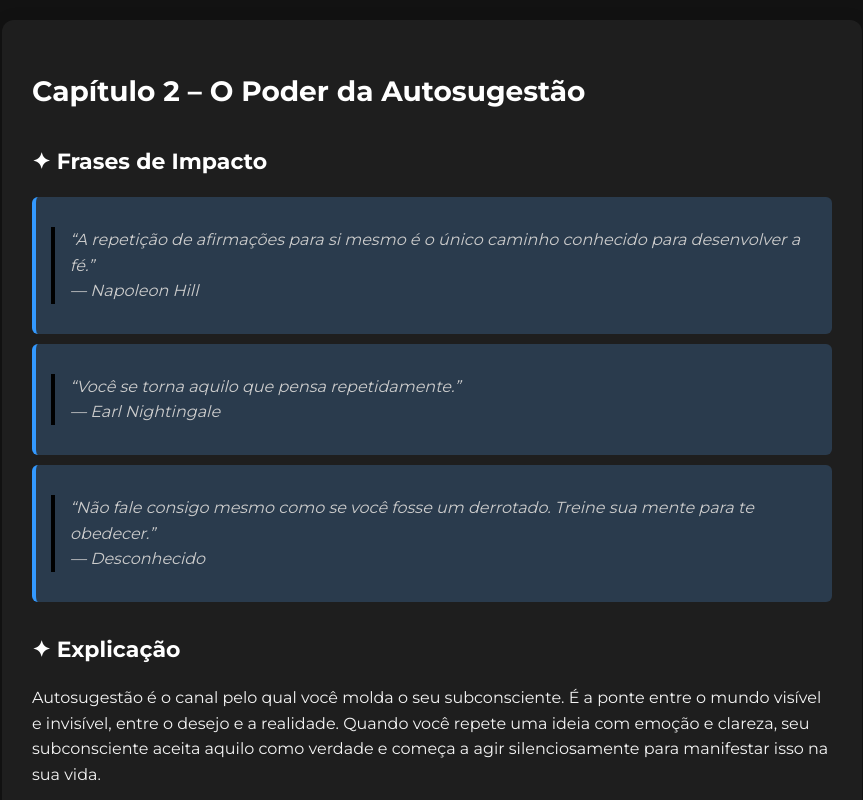
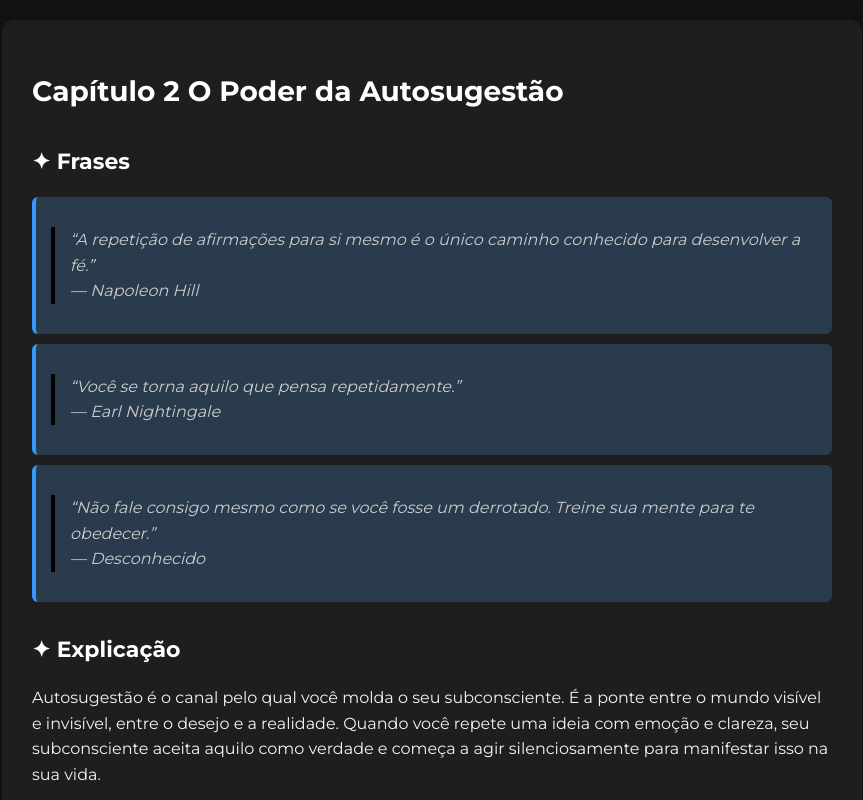
Before and after one commit to ghostman2709/Capitulo-2, a plain HTML site: page index.html in a window 1280 px wide. Shown: the top 800 px of the page, without its empty margins (208-1071 px from the left). Drawn offline with Linux system fonts and the light colour scheme.

Commit message:
Update index.html

```diff
--- a/index.html
+++ b/index.html
@@ -3,7 +3,7 @@
 <head>
   <meta charset="UTF-8" />
   <meta name="viewport" content="width=device-width, initial-scale=1" />
-  <title>Capítulo 2 – O Poder da Autosugestão | Hiperfoco</title>
+  <title>Capítulo 2 O Poder da Autosugestão | Hiperfoco</title>
   <link href="https://fonts.googleapis.com/css2?family=Montserrat:wght@400;700&display=swap" rel="stylesheet" />
   <style>
     body {
@@ -58,9 +58,9 @@
 </head>
 <body>
   <div class="container">
-    <h1>Capítulo 2 – O Poder da Autosugestão</h1>
+    <h1>Capítulo 2 O Poder da Autosugestão</h1>
 
-    <h2>✦ Frases de Impacto</h2>
+    <h2>✦ Frases</h2>
     <div class="frase-impacto">
       <blockquote>“A repetição de afirmações para si mesmo é o único caminho conhecido para desenvolver a fé.”<br>— Napoleon Hill</blockquote>
     </div>
```
